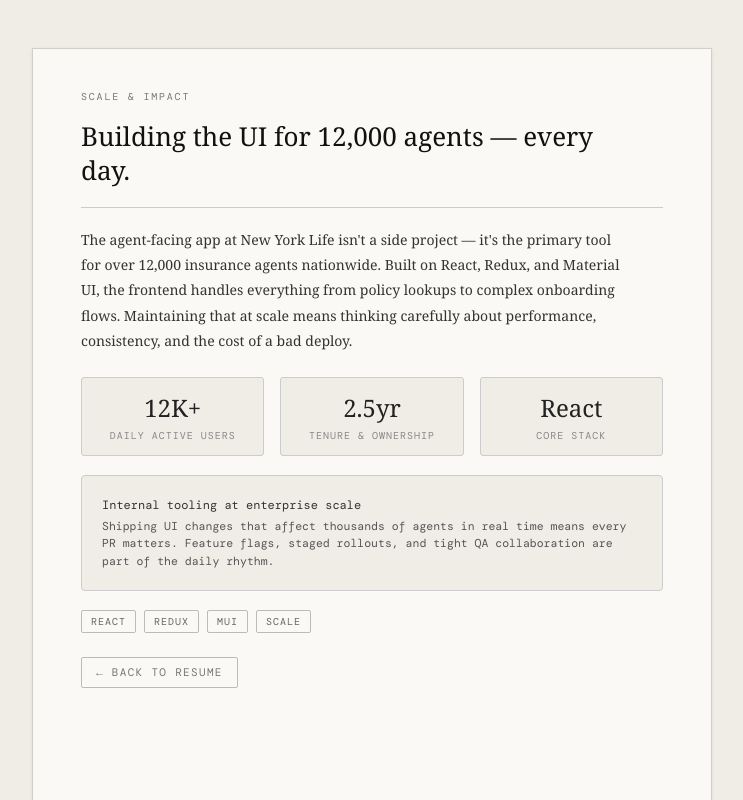
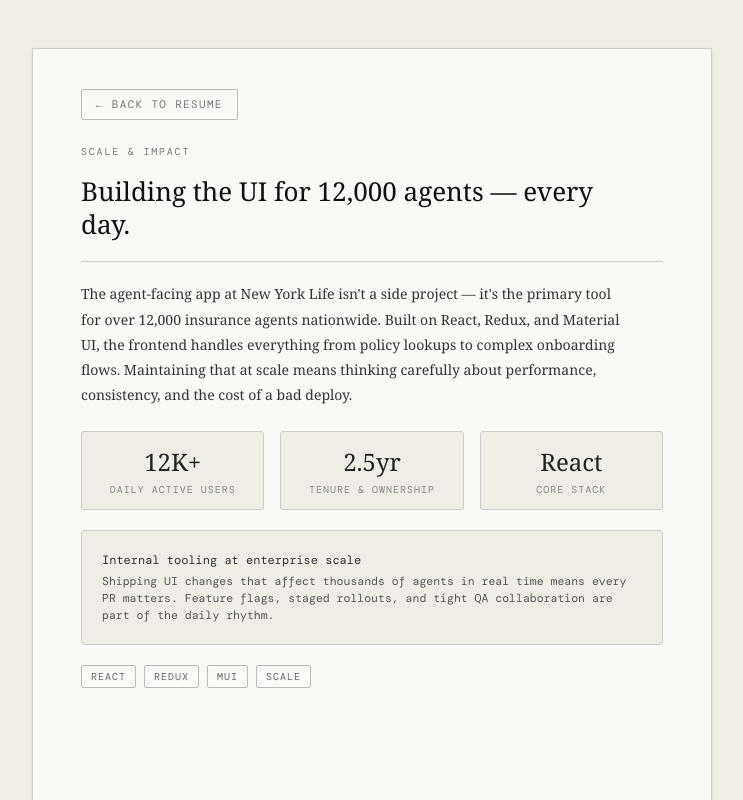
Before and after one commit to Tedicode/claude-nextjs-resume, a Next.js app: page / in a window 1280 px wide. Both pictures are taken after a click on the item 640 px from the left and 304 px from the top of the page. Shown: the top 800 px of the page, without its empty margins (268-1011 px from the left). Built offline with nearby package versions, Linux system fonts and the light colour scheme; a web font is replaced by a local one.

Commit message:
update(back btn) unifies back button for both Skills and Stories. Adds Overlay for Skills

```diff
--- /dev/null
+++ b/src/components/BackToResumeButton.tsx
@@ -0,0 +1,39 @@
+type Props = {
+  onClick: () => void
+  style?: React.CSSProperties
+}
+
+export default function BackToResumeButton({ onClick, style }: Props) {
+  return (
+    <button
+      onClick={onClick}
+      style={{
+        fontFamily: 'var(--font-mono)',
+        fontSize: '11px',
+        letterSpacing: '0.12em',
+        textTransform: 'uppercase',
+        color: '#777',
+        background: 'none',
+        border: '0.5px solid #bbb',
+        padding: '6px 14px',
+        cursor: 'pointer',
+        borderRadius: '2px',
+        display: 'inline-flex',
+        alignItems: 'center',
+        gap: '6px',
+        transition: 'color 0.15s, border-color 0.15s',
+        ...style,
+      }}
+      onMouseEnter={e => {
+        (e.currentTarget as HTMLButtonElement).style.color = '#111'
+        ;(e.currentTarget as HTMLButtonElement).style.borderColor = '#888'
+      }}
+      onMouseLeave={e => {
+        (e.currentTarget as HTMLButtonElement).style.color = '#777'
+        ;(e.currentTarget as HTMLButtonElement).style.borderColor = '#bbb'
+      }}
+    >
+      ← Back to resume
+    </button>
+  )
+}
--- a/src/components/SkillOverlay.tsx
+++ b/src/components/SkillOverlay.tsx
@@ -1,9 +1,12 @@
-import { AnimatePresence, motion } from "framer-motion";
-import { Skill } from "@/data/skills";
+'use client'
+
+import { AnimatePresence, motion } from 'framer-motion'
+import { Skill } from '@/data/skills'
+import BackToResumeButton from '@/components/BackToResumeButton'
 
 type Props = {
-    skill: Skill | null
-    onCloseSkill: () => void
+  skill: Skill | null
+  onCloseSkill: () => void
 }
 
 export default function SkillOverlay({ skill, onCloseSkill }: Props) {
@@ -16,7 +19,17 @@
           animate={{ opacity: 1 }}
           exit={{ opacity: 0 }}
           transition={{ duration: 0.45, ease: 'easeInOut' }}
+          style={{
+            position: 'absolute',
+            inset: 0,
+            background: 'var(--paper)',
+            padding: '2.5rem 3rem',
+            zIndex: 10,
+            minHeight: '100%',
+          }}
         >
+          <BackToResumeButton onClick={onCloseSkill} style={{ marginBottom: '1.5rem' }} />
+
           <h1>Skill Name: {skill.name}</h1>
           <p>Description: {skill.description}</p>
           <p>Associations: {skill.associations?.map(a => a.type).join(', ')}</p>
--- a/src/components/StoryOverlay.tsx
+++ b/src/components/StoryOverlay.tsx
@@ -2,6 +2,7 @@
 
 import { motion, AnimatePresence } from 'framer-motion'
 import { Story } from '@/data/stories'
+import BackToResumeButton from '@/components/BackToResumeButton'
 
 
 type Props = {
@@ -28,6 +29,8 @@
                   minHeight: '100%',
                 }}
             >
+              <BackToResumeButton onClick={onCloseStory} style={{ marginBottom: '1.5rem' }} />
+
               {/* Chapter label */}
               <p style={{
                 fontFamily: 'var(--font-mono)',
@@ -178,38 +181,6 @@
               </span>
                 ))}
               </div>
-
-              {/* Close button */}
-              <button
-                  onClick={onCloseStory}
-                  style={{
-                    fontFamily: 'var(--font-mono)',
-                    fontSize: '11px',
-                    letterSpacing: '0.12em',
-                    textTransform: 'uppercase',
-                    color: '#777',
-                    background: 'none',
-                    border: '0.5px solid #bbb',
-                    padding: '6px 14px',
-                    cursor: 'pointer',
-                    borderRadius: '2px',
-                    marginTop: '0.5rem',
-                    display: 'inline-flex',
-                    alignItems: 'center',
-                    gap: '6px',
-                    transition: 'color 0.15s, border-color 0.15s',
-                  }}
-                  onMouseEnter={e => {
-                    (e.currentTarget as HTMLButtonElement).style.color = '#111'
-                    ;(e.currentTarget as HTMLButtonElement).style.borderColor = '#888'
-                  }}
-                  onMouseLeave={e => {
-                    (e.currentTarget as HTMLButtonElement).style.color = '#777'
-                    ;(e.currentTarget as HTMLButtonElement).style.borderColor = '#bbb'
-                  }}
-              >
-                ← Back to resume
-              </button>
             </motion.div>
         )}
       </AnimatePresence>
```
